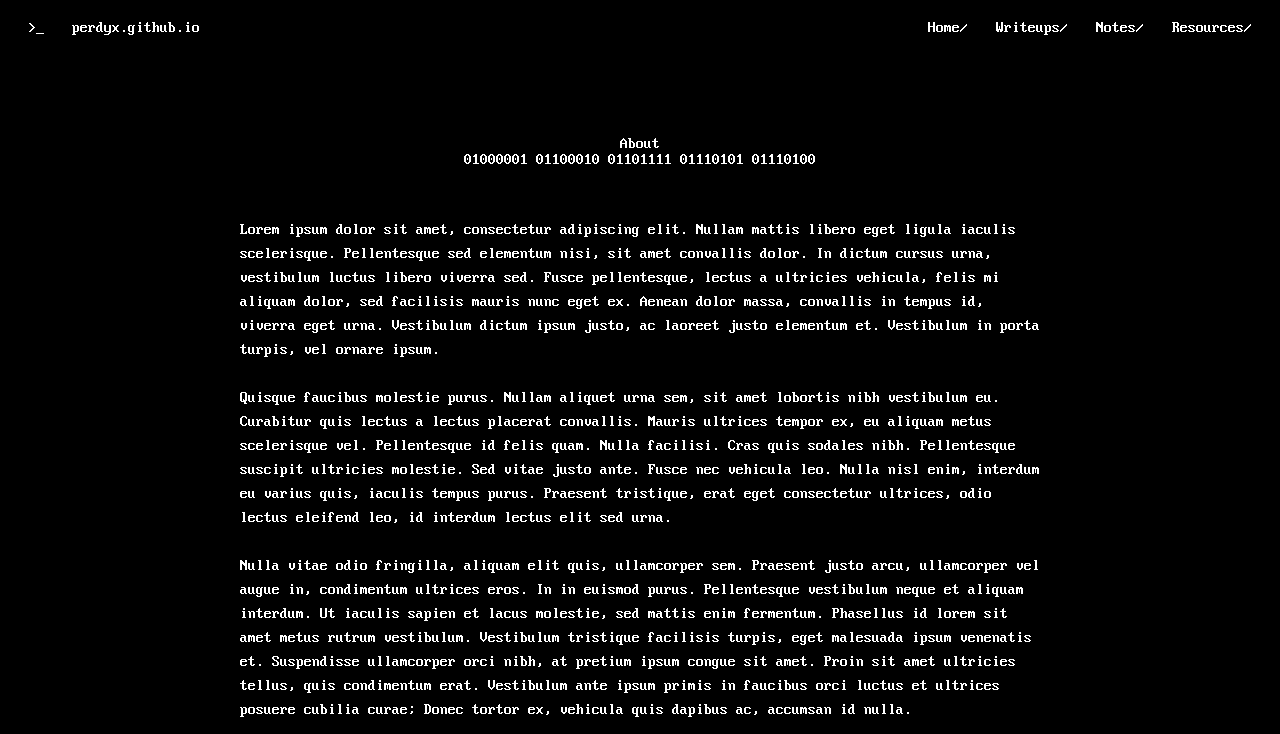
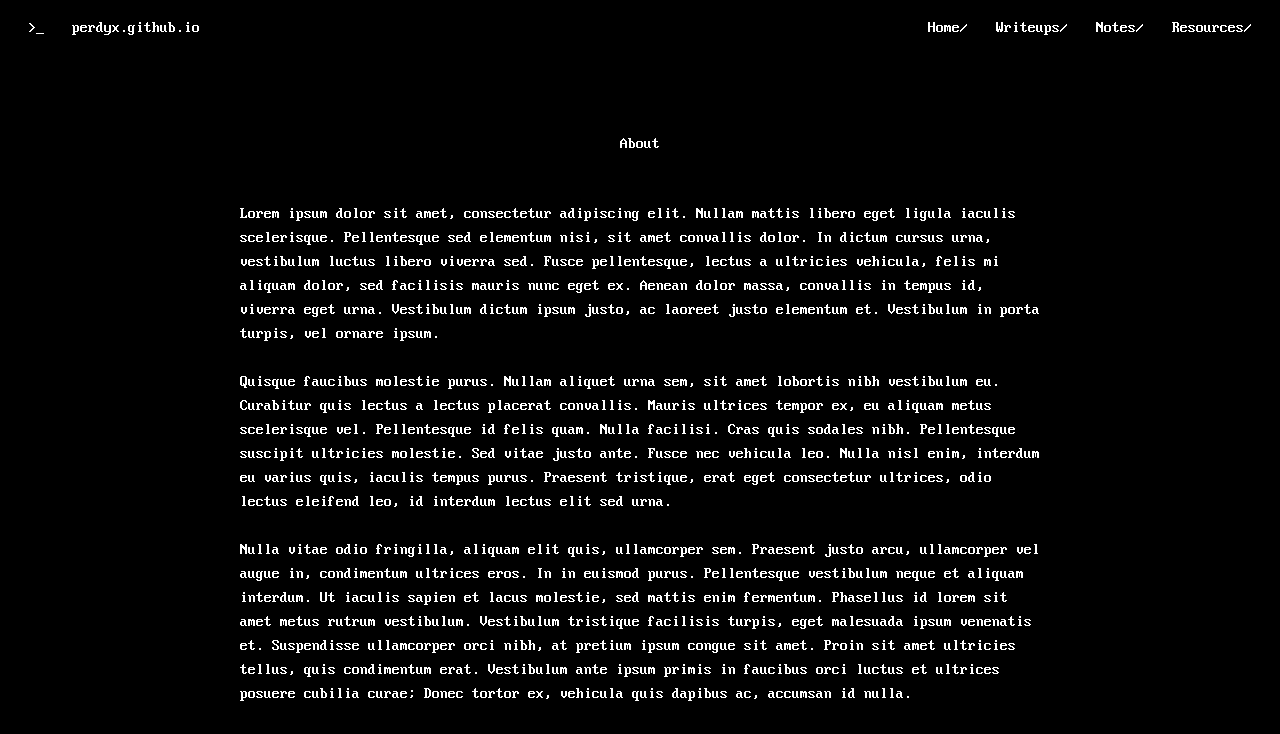
Before and after one commit to Perdyx/perdyx.github.io, a plain HTML site: page index.html in a window 1280 px wide. Shown: the top 734 px of the page. Drawn offline with Linux system fonts and the light colour scheme.

Commit message:
fix: remove binary in banner styling

```diff
--- a/index.html
+++ b/index.html
@@ -35,8 +35,7 @@
         </div>
 
         <div class="banner">
-            About<br>
-            01000001 01100010 01101111 01110101 01110100
+            About
         </div>
 
         <div class="content">Lorem ipsum dolor sit amet, consectetur adipiscing elit. Nullam mattis libero eget ligula iaculis scelerisque. Pellentesque sed elementum nisi, sit amet convallis dolor. In dictum cursus urna, vestibulum luctus libero viverra sed. Fusce pellentesque, lectus a ultricies vehicula, felis mi aliquam dolor, sed facilisis mauris nunc eget ex. Aenean dolor massa, convallis in tempus id, viverra eget urna. Vestibulum dictum ipsum justo, ac laoreet justo elementum et. Vestibulum in porta turpis, vel ornare ipsum.
```
